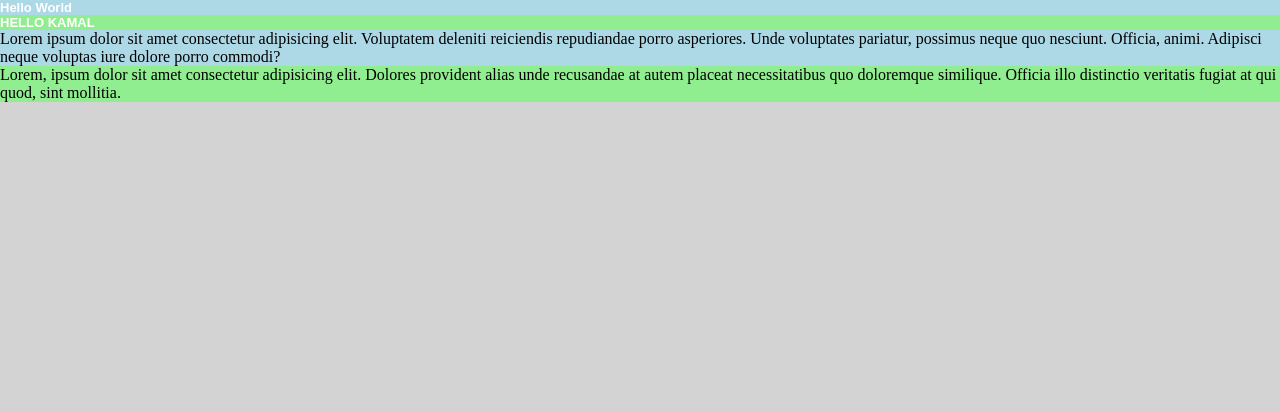
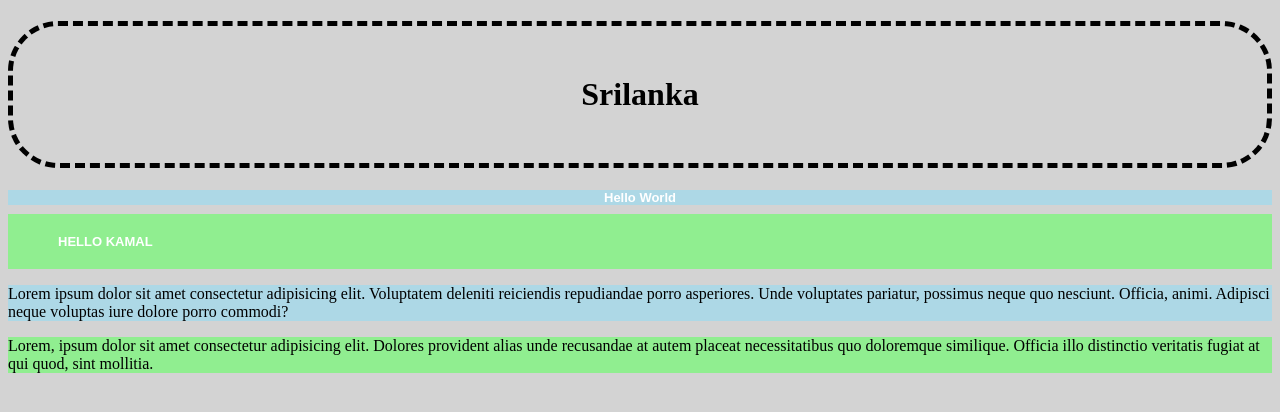
Before and after one commit to sashinkachamath-hue/It-Day3, a plain HTML site: page index.html in a window 1280 px wide. Drawn offline with Linux system fonts and the light colour scheme.

Commit message:
Enhance styling and structure: add padding to body, update heading styles, and create launch configuration for debugging

```diff
--- a/CSS/style.css
+++ b/CSS/style.css
@@ -27,6 +27,17 @@ body{
     color: white;
     font-size: Small;
     font-family: Arial, Helvetica, sans-serif;
+    padding: 20px 50px;
+}
+
+.bg2-pink-h1{
+padding:50px;
+border :5px solid black;
+border-style: dashed;
+border-radius: 50px;
+
+
+
 }
 
 
@@ -40,7 +51,6 @@ body{
 
 *{
     background-color: lightgray;
-    margin: 0;
-    padding: 0;
+
 
 }
--- a/index.html
+++ b/index.html
@@ -7,7 +7,8 @@
      <link rel="stylesheet" href="CSS/style.css">
 </head>
 <body>
-     <h1 class="bg-blue-h1">  Hello World  </h1>
+   <center> <h1 class="bg2-pink-h1"> Srilanka </h1> </center>
+    <center>  <h1 class="bg-blue-h1">  Hello World </h1> </center>
      <h1 class="bg-green-h1"> HELLO KAMAL</h1>
      <p id="pg-background"> Lorem ipsum dolor sit amet consectetur adipisicing elit. Voluptatem deleniti reiciendis repudiandae porro asperiores. Unde voluptates pariatur, possimus neque quo nesciunt. Officia, animi. Adipisci neque voluptas iure dolore porro commodi?</p>
     <p id="pg2-background"> Lorem, ipsum dolor sit amet consectetur adipisicing elit. Dolores provident alias unde recusandae at autem placeat necessitatibus quo doloremque similique. Officia illo distinctio veritatis fugiat at qui quod, sint mollitia.</p>
```
Also changed, not shown: about.html (+1 -1 lines).
